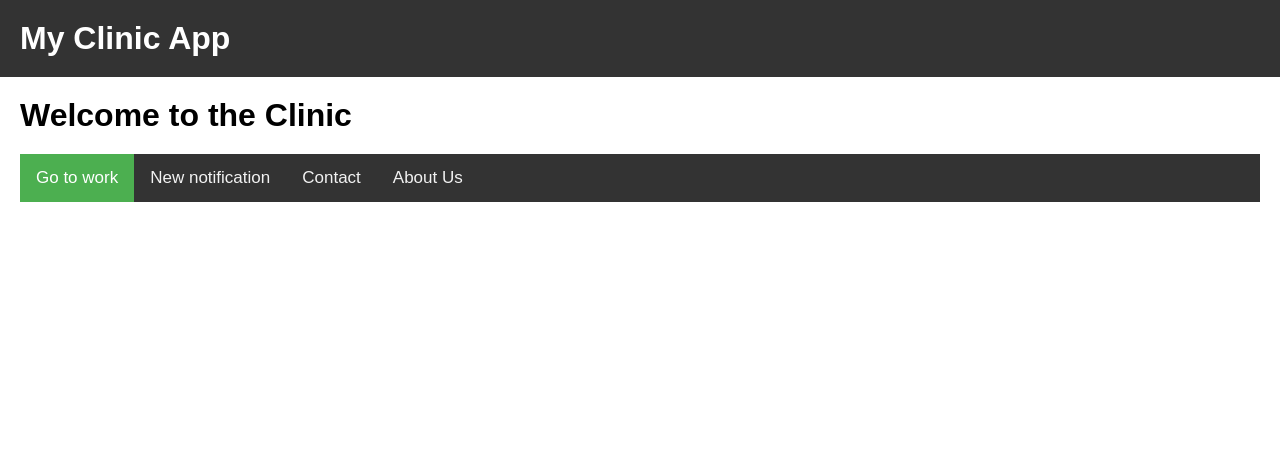
After one commit to JackRobert94464/ClinicManagement-Django, a Django app: page / in a window 1280 px wide. The commit adds this page. Shown: the top 462 px of the page. Run offline with Django 4.2, Linux system fonts and the light colour scheme.

Commit message:
Fix some routes and add some CSS

```diff
--- a/ClinicManagementDjangov2/ClinicManagementDjangov2/urls.py
+++ b/ClinicManagementDjangov2/ClinicManagementDjangov2/urls.py
@@ -23,7 +23,8 @@ from django.conf.urls.static import static
 
 urlpatterns = [
     path('admin/', admin.site.urls),
-    path('dashboardguiv2/', include('dashboardguiv2.urls')),
+    # path('dashboardguiv2/', include('dashboardguiv2.urls')),
+    path('', include('dashboardguiv2.urls')),
 ]
 
 urlpatterns += static(settings.STATIC_URL, document_root=settings.STATIC_ROOT)
--- /dev/null
+++ b/ClinicManagementDjangov2/dashboardguiv2/templates/home_page.html
@@ -0,0 +1,39 @@
+{% extends 'base.html' %}
+
+
+{% block content %}
+<div class="container">
+  <h1>Welcome to the Clinic</h1>
+
+  <!-- <div class="nav" id="nav">
+    <form action="{% url 'dashboardguiv2:login' %}" method="post">
+        {% csrf_token %}
+        <button type="submit">Login</button>
+    </form>
+
+    <form action="{% url 'dashboardguiv2:register' %}" method="post">
+        {% csrf_token %}
+        <button type="submit">Register</button>
+    </form>
+
+    <button type="submit">About Us</button> -->
+
+    <div class="topnav">
+        <a class="active" href="{% url 'dashboardguiv2:login' %}">Go to work</a>
+
+        <a href="#news">New notification</a>
+
+        <a href="#contact">Contact</a>
+
+        <a href="#about">About Us</a>
+    </div>
+
+    <div style="padding-left:16px">
+    </div>
+
+
+
+  </div>
+
+</div>
+{% endblock %}
--- a/ClinicManagementDjangov2/dashboardguiv2/urls.py
+++ b/ClinicManagementDjangov2/dashboardguiv2/urls.py
@@ -6,7 +6,8 @@ from . import views
 app_name = 'dashboardguiv2'
 
 urlpatterns = [
-    path('', views.index, name='index'),
+    path('', views.home_page, name='home_page'),
+    path('dashboard/', views.index, name='index'),
     path('appointment/', views.appointment, name='appointment'),
     path('login/', views.login_view, name='login'),
     path('logout/', views.logout_view, name='logout'),
--- a/ClinicManagementDjangov2/dashboardguiv2/views.py
+++ b/ClinicManagementDjangov2/dashboardguiv2/views.py
@@ -10,6 +10,9 @@ from .models import Service
 def index(request):
     services = Service.objects.all()
     return render(request, 'index.html', {'services': services})
+
+def home_page(request):
+    return render(request, 'home_page.html')
 
 def appointment(request):
     if request.method == 'POST':
@@ -57,7 +60,7 @@ def login_view(request):
 def logout_view(request):
     logout(request)
     # Redirect to the main screen or login page after logout
-    return redirect('dashboardguiv2:login')
+    return redirect('dashboardguiv2:home_page')
 
 @login_required
 def receptionist_view(request):
--- a/ClinicManagementDjangov2/static/styles.css
+++ b/ClinicManagementDjangov2/static/styles.css
@@ -68,3 +68,42 @@ footer {
 .btn:hover {
     background-color: aquamarine;
 }
+
+li {
+    color: red;
+}
+
+body {
+    margin: 0;
+    font-family: Arial, Helvetica, sans-serif;
+}
+
+.topnav {
+    margin-top: 20px;
+    overflow: hidden;
+    background-color: #333;
+}
+
+.topnav a {
+    float: left;
+    color: #f2f2f2;
+    text-align: center;
+    padding: 14px 16px;
+    text-decoration: none;
+    font-size: 17px;
+}
+
+.topnav a:hover {
+    background-color: #ddd;
+    color: black;
+}
+
+.topnav a.active {
+    background-color: #4CAF50;
+    color: white;
+}
+
+button a {
+    color: white;
+    text-decoration: none;
+}
```
Also changed, not shown: ClinicManagementDjangov2/dashboardguiv2/templates/registration_success.html (+11 -0 lines), ClinicManagementDjangov2/db.sqlite3.
